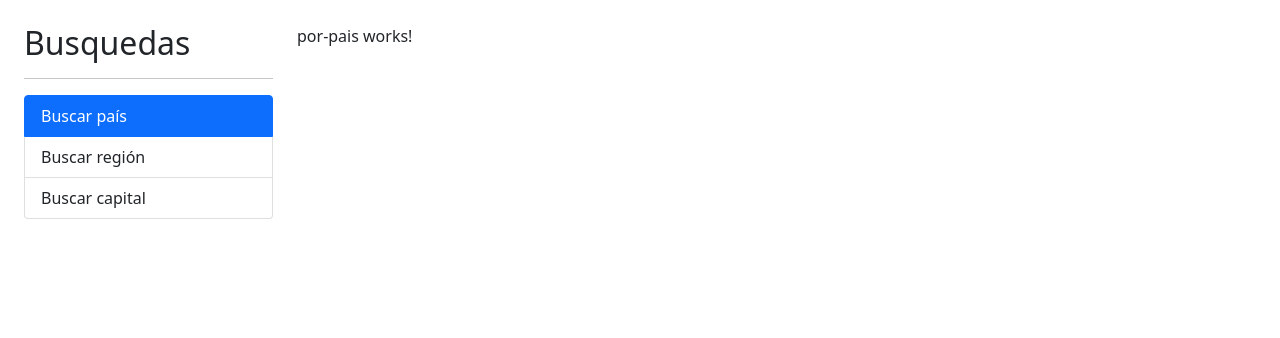
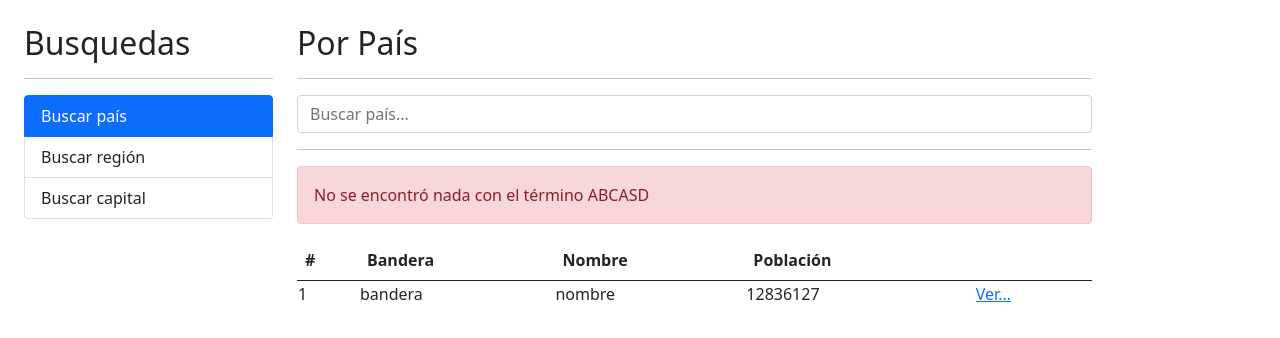
Before and after one commit to ConxiCR/Angular_paisesApp, an Angular app: page / in a window 1280 px wide. Shown: the top 338 px of the page. Built offline with nearby package versions, Linux system fonts and the light colour scheme.

Commit message:
componente buscar por país
Signed-off-by: ConxiCr <conxicr@hotmail.com>

```diff
--- a/src/app/pais/pages/por-pais/por-pais.component.html
+++ b/src/app/pais/pages/por-pais/por-pais.component.html
@@ -1 +1,43 @@
-<p>por-pais works!</p>
+<h2>Por País</h2>
+<hr>
+
+<div class="row">
+    <div class="col">
+        <form (ngSubmit)="buscar()" autocomplete="off">
+            <input type="text"
+                    name="termino"
+                    class="form-control"
+                    [(ngModel)]="termino"
+                    placeholder="Buscar país..."/>
+        </form>
+    </div>
+</div>
+<hr>
+<div class="alert alert-danger">
+    No se encontró nada con el término ABCASD
+</div>
+<div class="row">
+    <div class="col">
+        <table class="table table-hover">
+            <thead>
+                <tr>
+                    <th>#</th>
+                    <th>Bandera</th>
+                    <th>Nombre</th>
+                    <th>Población</th>
+                    <th></th>
+                </tr>
+            </thead>
+            <tbody>
+                <td>1</td>
+                <td>bandera</td>
+                <td>nombre</td>
+                <td>12836127</td>
+                <td>
+                    <a href="/pais/cri">Ver...</a>
+                </td>
+
+            </tbody>
+        </table>
+    </div>
+</div>
--- a/src/app/pais/pages/por-pais/por-pais.component.ts
+++ b/src/app/pais/pages/por-pais/por-pais.component.ts
@@ -1,15 +1,18 @@
-import { Component, OnInit } from '@angular/core';
+import { Component } from '@angular/core';
 
 @Component({
   selector: 'app-por-pais',
   templateUrl: './por-pais.component.html',
   styleUrls: ['./por-pais.component.css']
 })
-export class PorPaisComponent implements OnInit {
+export class PorPaisComponent {
+
+  termino:string = '';
 
   constructor() { }
 
-  ngOnInit(): void {
+  buscar(){
+    console.log(this.termino);
   }
 
 }
--- a/src/app/pais/pais.module.ts
+++ b/src/app/pais/pais.module.ts
@@ -1,10 +1,11 @@
 import { NgModule } from '@angular/core';
 import { CommonModule } from '@angular/common';
+import { FormsModule } from '@angular/forms';
+
 import { PorCapitalComponent } from './pages/por-capital/por-capital.component';
 import { PorPaisComponent } from './pages/por-pais/por-pais.component';
 import { PorRegionComponent } from './pages/por-region/por-region.component';
 import { VerPaisComponent } from './pages/ver-pais/ver-pais.component';
-
 
 
 @NgModule({
@@ -21,7 +22,8 @@
     VerPaisComponent
   ],
   imports: [
-    CommonModule
+    CommonModule,
+    FormsModule
   ]
 })
 export class PaisModule { }
```
